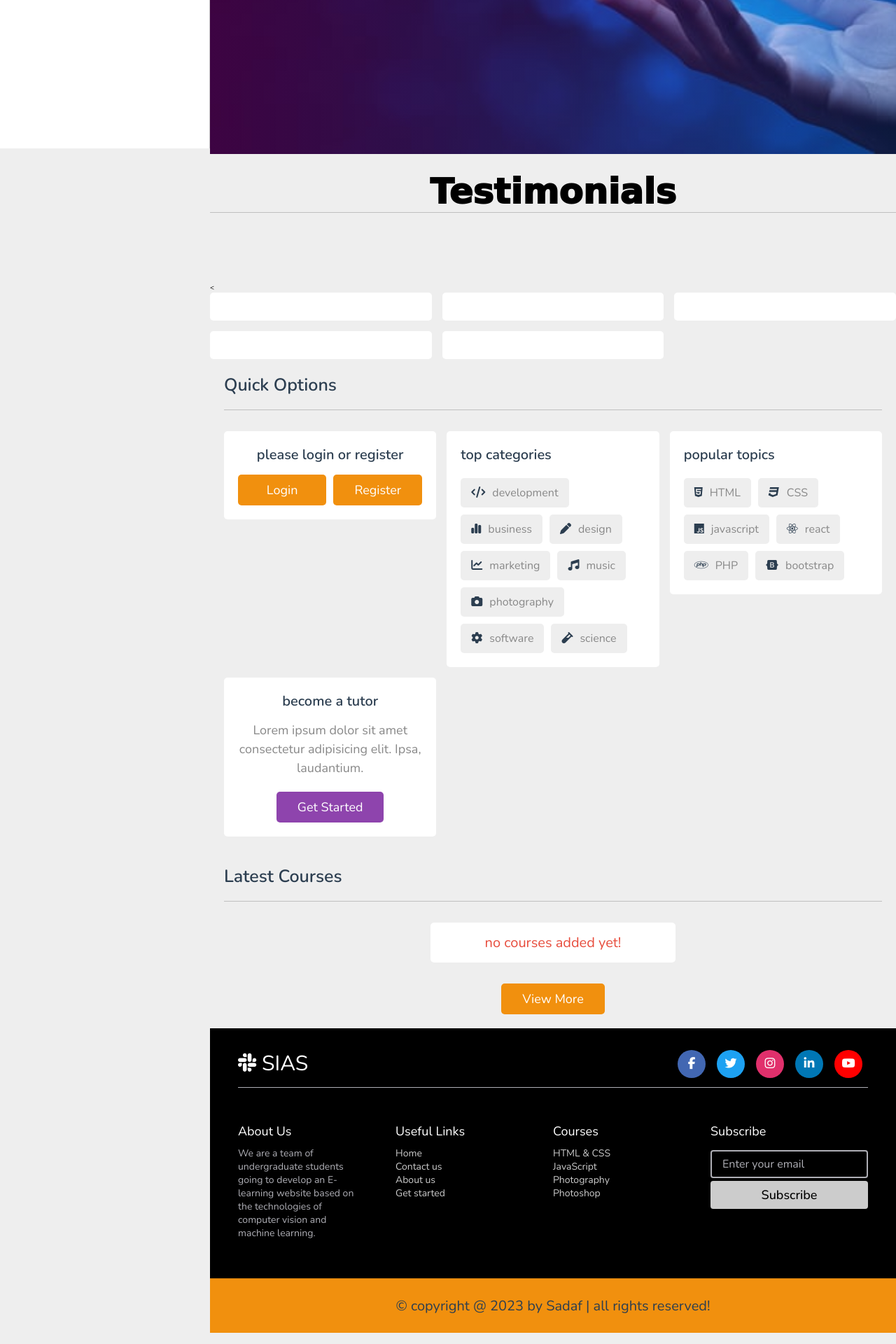
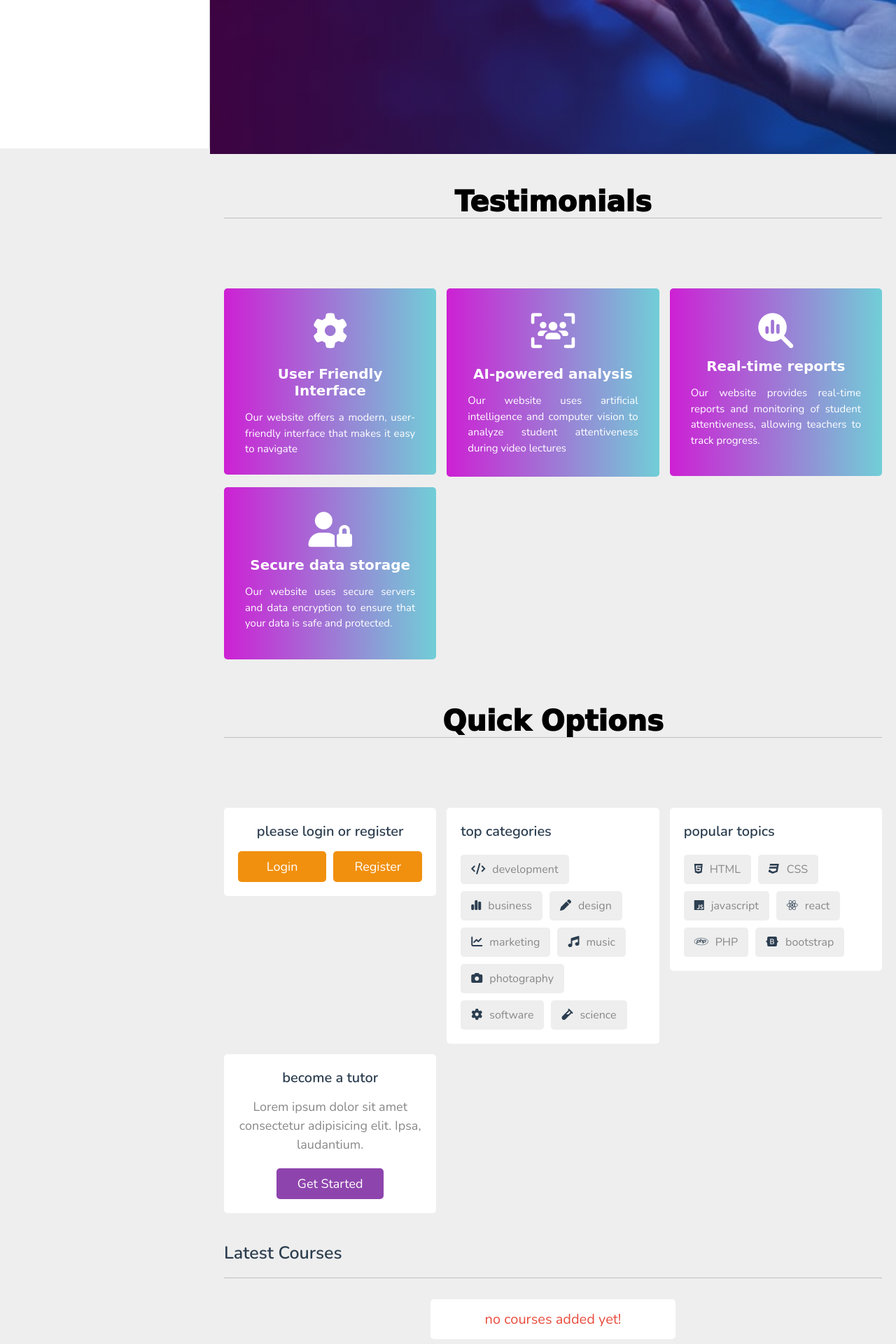
Before and after one commit to sadaf-iqbal17/siasPHP, a PHP site: page /home.php in a window 1280 px wide. Shown: the part 588-2508 px from the top of the page at 70% size. Run offline with PHP 8.4, Linux system fonts and the light colour scheme; data that the repository does not hold is empty; some libraries are stand-ins or nearby versions.

Commit message:
git commit

```diff
--- a/admin/dashboard.php
+++ b/admin/dashboard.php
@@ -48,7 +48,7 @@ $total_comments = $select_comments->rowCount();
 
 <section class="dashboard">
 
-   <h1 class="heading">dashboard</h1>
+<h3 class="about-us" style=" margin-bottom:100px;   border-bottom: var(--border); ">Dashboard</h3>
 
    <div class="box-container">
 
--- a/components/admin_header.php
+++ b/components/admin_header.php
@@ -15,7 +15,7 @@ if(isset($message)){
 
    <section class="flex">
 
-      <a href="dashboard.php" class="logo">Admin.</a>
+      <a href="dashboard.php" class="logo">SIAS</a>
 
       <form action="search_page.php" method="post" class="search-form">
          <input type="text" name="search" placeholder="search here..." required maxlength="100">
--- a/components/footer.php
+++ b/components/footer.php
@@ -22,18 +22,18 @@
 
         <ul class="box">
           <li class="link_name">Useful Links</li>
-          <li><a href="#">Home</a></li>
-          <li><a href="#">Contact us</a></li>
-          <li><a href="#">About us</a></li>
+          <li><a href="home.php">Home</a></li>
+          <li><a href="contact.php">Contact us</a></li>
+          <li><a href="about.php">About us</a></li>
           <li><a href="#">Get started</a></li>
         </ul>
 
         <ul class="box">
           <li class="link_name">Courses</li>
-          <li><a href="#">HTML & CSS</a></li>
-          <li><a href="#">JavaScript</a></li>
-          <li><a href="#">Photography</a></li>
-          <li><a href="#">Photoshop</a></li>
+          <li><a href="courses.php">HTML & CSS</a></li>
+          <li><a href="courses.php">JavaScript</a></li>
+          <li><a href="courses.php">Photography</a></li>
+          <li><a href="courses.php">Photoshop</a></li>
         </ul>
 
         <ul class="box input-box">
--- a/css/style.css
+++ b/css/style.css
@@ -1944,8 +1944,8 @@ padding-bottom: 13px;
 }
 .about-us {
    text-align:center;
-   font-size: 5.0rem;
-   font-weight:950 !important;
+font-size:4rem;
+   font-weight:980 !important;
    margin-top:25px;
    font-family: 'Fasthand', cursive;
    color:black;
@@ -2076,3 +2076,11 @@ padding-bottom: 13px;
      }
 
  }
+
+
+.testimonial-style{
+
+
+   text-align:justify;
+    background: linear-gradient(to right, rgba(200, 8,207, 0.9), rgba(77,194,205, 0.8))
+   }
--- a/home.php
+++ b/home.php
@@ -31,7 +31,7 @@ $total_bookmarked = $select_bookmark->rowCount();
    <title>home</title>
 
    <!-- font awesome cdn link  -->
-   <link rel="stylesheet" href="https://cdnjs.cloudflare.com/ajax/libs/font-awesome/6.2.0/css/all.min.css">
+   <link rel="stylesheet" href="https://cdnjs.cloudflare.com/ajax/libs/font-awesome/6.4.0/css/all.min.css">
     <!-- font awsm script -->
     <script src="https://kit.fontawesome.com/dbb1a1b31e.js" crossorigin="anonymous"></script>
         <!-- bootstrap script -->
@@ -63,9 +63,8 @@ $total_bookmarked = $select_bookmark->rowCount();
 
 
 
-   <h1 class="about-us" style=" margin-bottom:100px;   border-bottom: var(--border); ">Testimonials</h1>
-<
-   <!---Testimonials---
+
+   <!---Testimonials
 
 
 <section id="features">
@@ -126,23 +125,35 @@ $total_bookmarked = $select_bookmark->rowCount();
       </div>
     </div>
   </section> --->
-<sction class="quick-select">
+
+<section class="quick-select">
+<h3 class="about-us" style=" margin-bottom:100px;   border-bottom: var(--border); ">Testimonials</h3>
+
    <div class="box-container">
-    <div class="box">
+    <div class="box testimonial-style" style=" padding:35px 30px 25px 30px;">
+   <center> <i class="fa-sharp fa-solid fa-gear" style="color: #ffffff; font-size:5em"></i></center>
+          <h3  class="about-us" style="color:white; font-size:2rem;  font-weight:900 !important" >User Friendly Interface</h3>
+<p style="color:white ;font-size:1.5em;">Our website offers a modern, user-friendly interface that makes it easy to navigate</p>
+    </div>
 
+    <div class="box testimonial-style" style=" padding:35px 30px 30px 30px; ">
+    <center> <i class="fa-sharp fa-solid fa-users-viewfinder" style="color: #ffffff; font-size:5em"></i></center>
+<h3  class="about-us" style=" color:white;font-size:2rem; font-weight:900 !important" >AI-powered analysis</h3>
+<p style="color:white ;font-size:1.5em;">Our website uses artificial intelligence and computer vision to analyze student attentiveness during video lectures</p>
     </div>
-    <div class="box">
 
-    </div>
-    <div class="box">
+<div class="box testimonial-style" style="padding:60px 30px 40px 30px; ">
+   <center> <i class="fa-sharp fa-solid fa-magnifying-glass-chart fa-2xl" style="color: #ffffff; font-size:5em"></i></center>
+        <h3  class="about-us" style="color:white;font-size:2rem; font-weight:900  !important" >Real-time reports</h3>
+<p style="color:white ;font-size:1.5em;">Our website provides real-time reports and monitoring of student attentiveness, allowing teachers to track progress.</p>
+</div>
 
-    </div>
-    <div class="box">
+   <div class="box testimonial-style" style="color:white; padding:60px 30px 40px 30px; ">
+   <center> <i class="fa-sharp fa-solid fa-user-lock fa-2xl" style="color: #ffffff; font-size:5em"></i></center>
+        <h3  class="about-us" style="color:white;font-size:2rem; font-weight:900  !important" >Secure data storage</h3>
+<p style="color:white ;font-size:1.5em;">Our website uses secure servers and data encryption to ensure that your data is safe and protected.</p>
 
-    </div>
-    <div class="box">
 
-    </div>
    </div>
 
 </section>
@@ -150,7 +161,7 @@ $total_bookmarked = $select_bookmark->rowCount();
 
 <section class="quick-select">
 
-   <h1 class="heading">quick options</h1>
+<h1 class="about-us" style=" margin-bottom:100px;   border-bottom: var(--border); ">Quick Options</h1>
 
    <div class="box-container">
 
--- a/teachers.php
+++ b/teachers.php
@@ -33,7 +33,7 @@ if(isset($_COOKIE['user_id'])){
 
 <section class="teachers">
 
-   <h1 class="heading">expert tutors</h1>
+<h3 class="about-us" style=" margin-bottom:100px;   border-bottom: var(--border); ">Expert Tutors</h3>
 
    <form action="search_tutor.php" method="post" class="search-tutor">
       <input type="text" name="search_tutor" maxlength="100" placeholder="search tutor..." required>
@@ -43,9 +43,9 @@ if(isset($_COOKIE['user_id'])){
    <div class="box-container">
 
       <div class="box offer">
-         <h3>become a tutor</h3>
+         <h3>Become a tutor</h3>
          <p>Lorem ipsum dolor sit, amet consectetur adipisicing elit. Laborum, magnam!</p>
-         <a href="admin/register.php" class="inline-btn">get started</a>
+         <a href="admin/register.php" class="inline-btn">Get started</a>
       </div>
 
       <?php
```
Also changed, not shown: css/admin_style.css (+8 -0 lines), uploaded_files/A4h23kmJZdAZCrpQHPLQ.png (added), uploaded_files/K77hvA7FKzDjR7Xt3Oy4.jpeg (added), uploaded_files/c1u0ogTNNjUOUGi5jHES.png (added), uploaded_files/pGucvf1FIiSuM6dmimCI.png (added), 2 other files.
